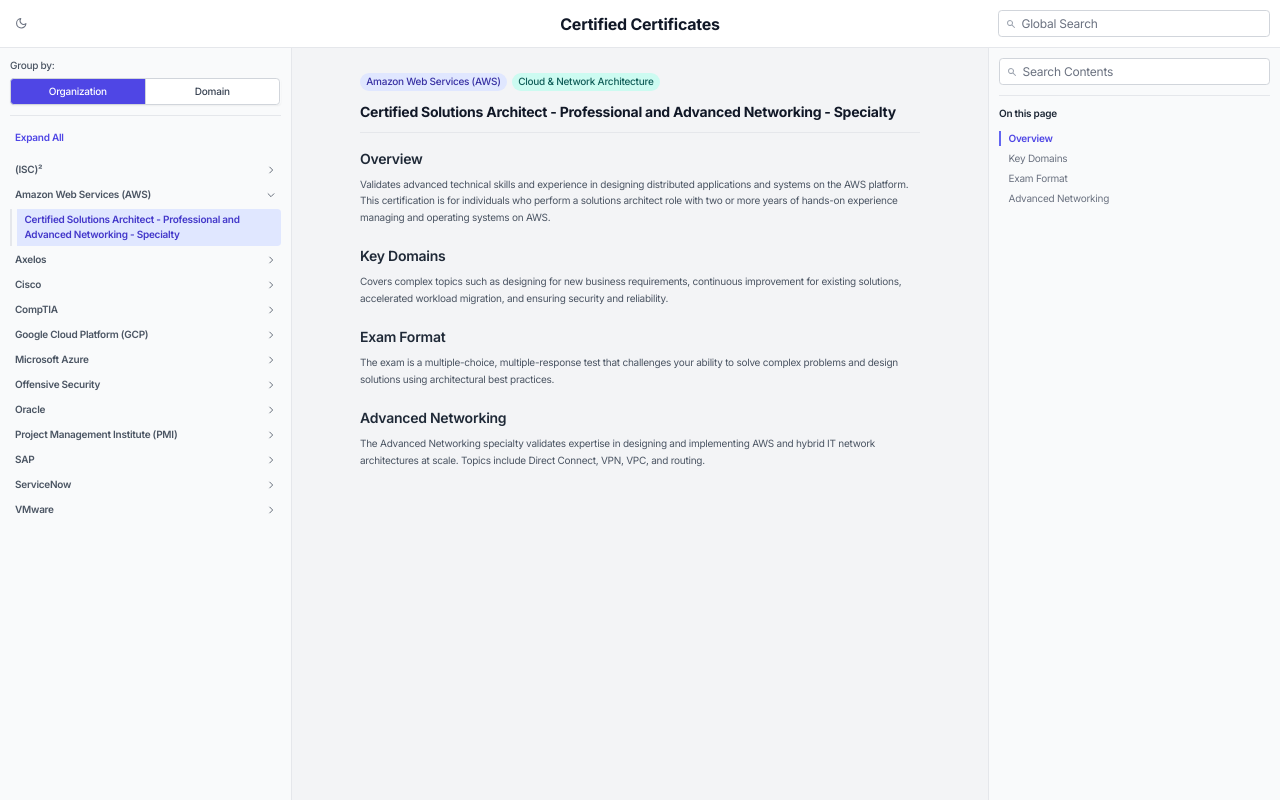
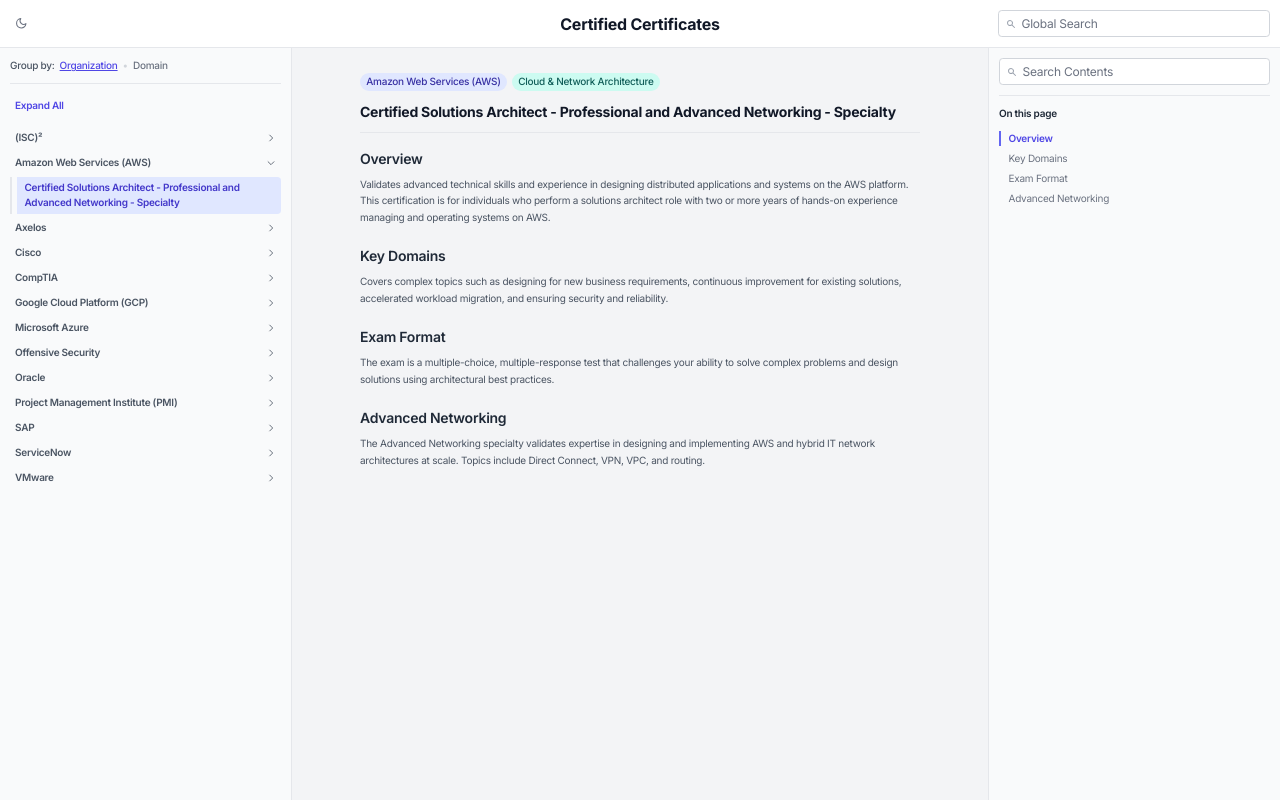
Before and after one commit to sssairohit/certifiedcertificates, a React (Vite) app: page / in a window 1280 px wide. Built offline with nearby package versions, Linux system fonts and the light colour scheme.

Commit message:
feat(sidebar): Refactor group by toggle styling
Replaced inline styles for the group by toggle buttons with Tailwind CSS classes for improved maintainability and consistency. This change centralizes styling logic and simplifies future updates.

```diff
--- a/components/Sidebar.tsx
+++ b/components/Sidebar.tsx
@@ -48,27 +48,30 @@ const Sidebar: React.FC<SidebarProps> = ({ groupedCertifications, selectedCertif
     }
   };
 
-  const baseButtonClass = "relative inline-flex items-center justify-center px-4 py-2 text-[1.0rem] font-medium focus:z-10 focus:outline-none focus:ring-1 focus:ring-indigo-500 focus:border-indigo-500 transition-colors duration-150";
-  const activeButtonClass = "bg-indigo-600 text-white";
-  const inactiveButtonClass = "bg-white text-gray-700 hover:bg-gray-50 dark:bg-gray-800 dark:text-gray-300 dark:hover:bg-gray-700";
-
   return (
     <aside className="w-64 lg:w-[292px] bg-gray-50 border-r border-gray-200 flex-shrink-0 overflow-y-auto dark:bg-gray-950 dark:border-gray-800">
       <div className="p-4">
         <div className="mb-4">
-          <span className="text-[1.0rem] font-medium text-gray-600 dark:text-gray-400 block mb-2">Group by:</span>
-          <div className="flex rounded-md shadow-sm w-full">
+            <div className="flex items-center space-x-2">
+              <span className="text-[1.0rem] font-medium text-gray-600 dark:text-gray-400">Group by:</span>
               <button
-              type="button"
                 onClick={() => setGroupBy('organization')}
-              className={`${baseButtonClass} rounded-l-md border border-gray-300 dark:border-gray-600 w-1/2 ${groupBy === 'organization' ? activeButtonClass : inactiveButtonClass}`}
+                className={`text-[1.0rem] font-medium transition-colors focus:outline-none focus:ring-2 focus:ring-offset-2 focus:ring-indigo-500 dark:focus:ring-offset-gray-950 rounded-sm ${
+                  groupBy === 'organization'
+                    ? 'text-indigo-600 dark:text-indigo-400 underline'
+                    : 'text-gray-500 dark:text-gray-400 hover:text-gray-900 dark:hover:text-gray-100 hover:underline'
+                }`}
               >
                 Organization
               </button>
+              <span className="text-gray-300 dark:text-gray-600 select-none">•</span>
               <button
-              type="button"
                 onClick={() => setGroupBy('domain')}
-              className={`${baseButtonClass} -ml-px rounded-r-md border border-gray-300 dark:border-gray-600 w-1/2 ${groupBy === 'domain' ? activeButtonClass : inactiveButtonClass}`}
+                className={`text-[1.0rem] font-medium transition-colors focus:outline-none focus:ring-2 focus:ring-offset-2 focus:ring-indigo-500 dark:focus:ring-offset-gray-950 rounded-sm ${
+                  groupBy === 'domain'
+                    ? 'text-indigo-600 dark:text-indigo-400 underline'
+                    : 'text-gray-500 dark:text-gray-400 hover:text-gray-900 dark:hover:text-gray-100 hover:underline'
+                }`}
               >
                 Domain
               </button>
```
Lines whose indentation alone changed are shown as unchanged.
